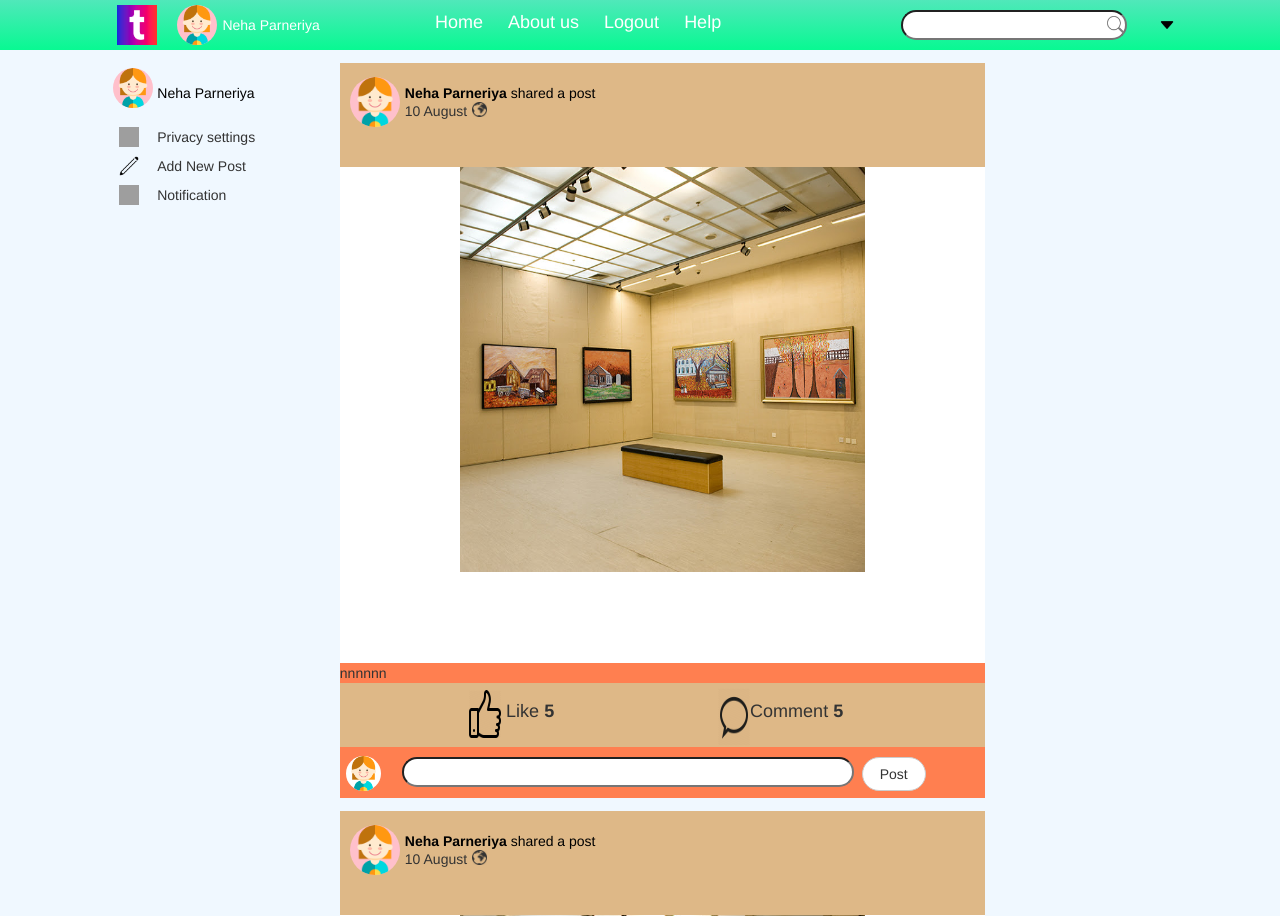
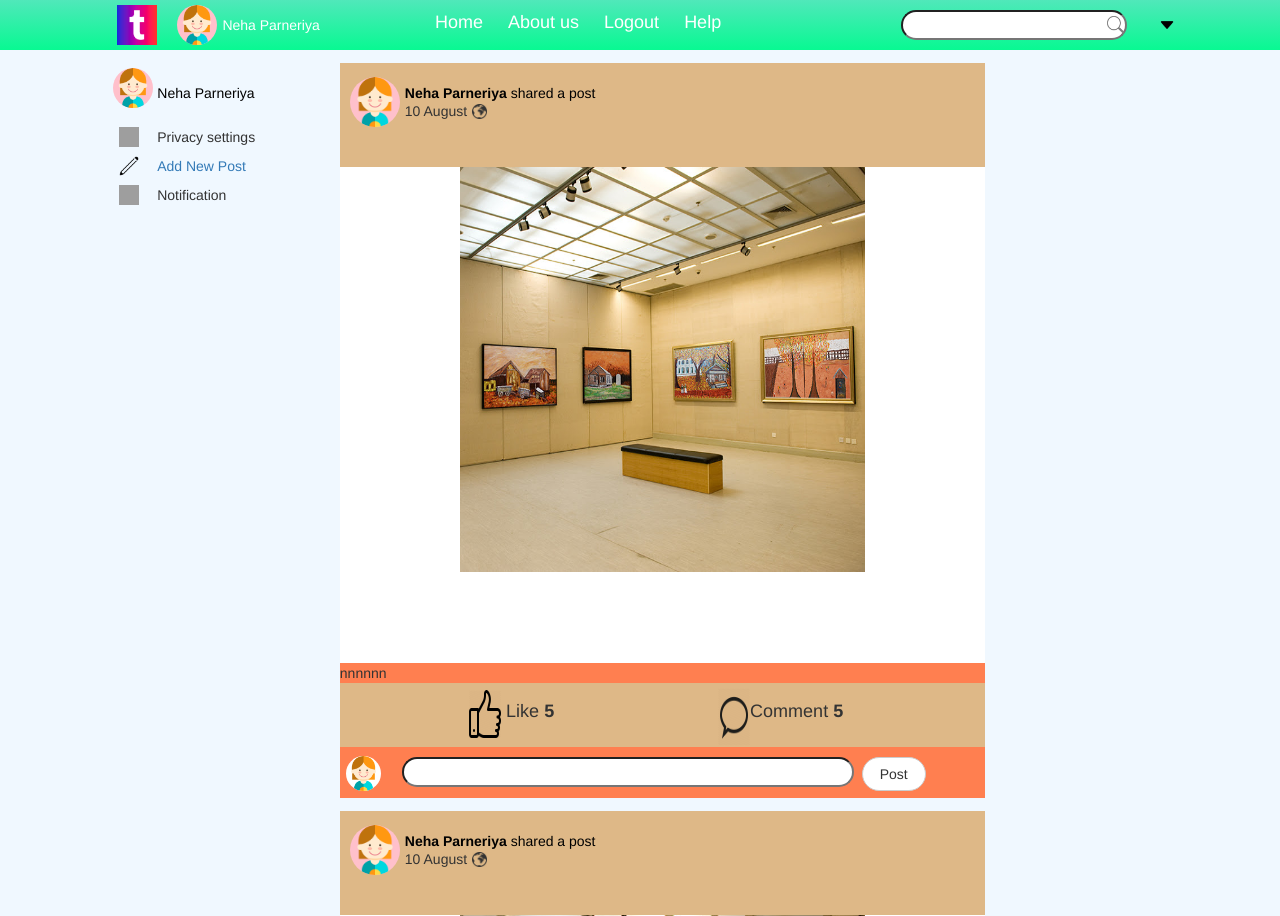
Before and after one commit to hetalIT/Social-Media, a PHP site: page / in a window 1280 px wide. Shown: the top 916 px of the page. Run offline with PHP 8.4, Linux system fonts and the light colour scheme; grey boxes are pictures that could not be loaded.

Commit message:
Add files via upload

```diff
--- a/MyProject/index.php
+++ b/MyProject/index.php
@@ -22,7 +22,7 @@
                   <img src="img/privacy3.png" height="20px" width="20px" style="margin:0% 0% 0% 3%;"><span style="margin-left:18px;">Privacy settings</span>
               </li>
               <li>
-                  <img src="img/post1.png" height="20px" width="20px" style="margin:0% 0% 0% 3%;"><span style="margin-left:18px;">Add New Post</span>
+                  <img src="img/post1.png" height="20px" width="20px" style="margin:0% 0% 0% 3%;"><span style="margin-left:18px;"><a href="#newpost">Add New Post</a></span>
               </li>
               <li>
                   <img src="img/notification.png" height="20px" width="20px" style="margin:0% 0% 0% 3%;"><span style="margin-left:18px;">Notification</span>
@@ -31,6 +31,8 @@
 
         </div>
         <div class="wrapr">
+          <div class="npost" id="newpost">
+        </div>
         <?php
         for($i=0;$i<2;$i++)
         {
@@ -39,7 +41,7 @@
             <div class="r11">
                 <img src="img/profile.png" height="50px" width="50px" style="border-radius:50%;background-color:pink;margin:14px 0px 0px 10px;;float:left">
                 <span style="margin:20px 0px 0px 5px;color:black;position:absolute;"><b>Neha Parneriya </b>shared a post</span>
-             <span style="margin:38px 0px 0px 5px;position:absolute;">10 August <img src="img/public1.png" height="15px" width="15px;" style="margin-top:1px;position:absolute;margin-left:5px;"></span>
+             <span style="margin:38px 0px 0px 5px;position:absolute;">10 August<img src="img/public1.png" height="15px" width="15px;" style="margin-top:3px;position:absolute;margin-left:5px;"></span>
 
             </div>
             <div class="r12">
@@ -56,7 +58,7 @@
           </div>
                <div class="r15">
                 <img src="img/profile.png" height="35px" width="35px" style="border-radius:50%;background-color:white;margin-top:1%;margin-bottom:1%;margin-left:1%;">
-                <input type="text" name="Comment" style="margin:10px 0px 0px 17px;width:70%;height:30px;border-radius:50px 50px 50px 50px;" size="45%">&nbsp;
+                <input type="text" id="Comment" style="margin:10px 0px 0px 17px;width:70%;height:30px;border-radius:50px 50px 50px 50px;" size="45%">&nbsp;
                 <input type="submit" name="post" value="Post" class="btn btn-default" style="border-radius:20px 20px 20px 20px;width:10%;">
                </div>
 
@@ -69,6 +71,7 @@
 
 
         </div>
+
     </div>
 </body>
 </html>
```
